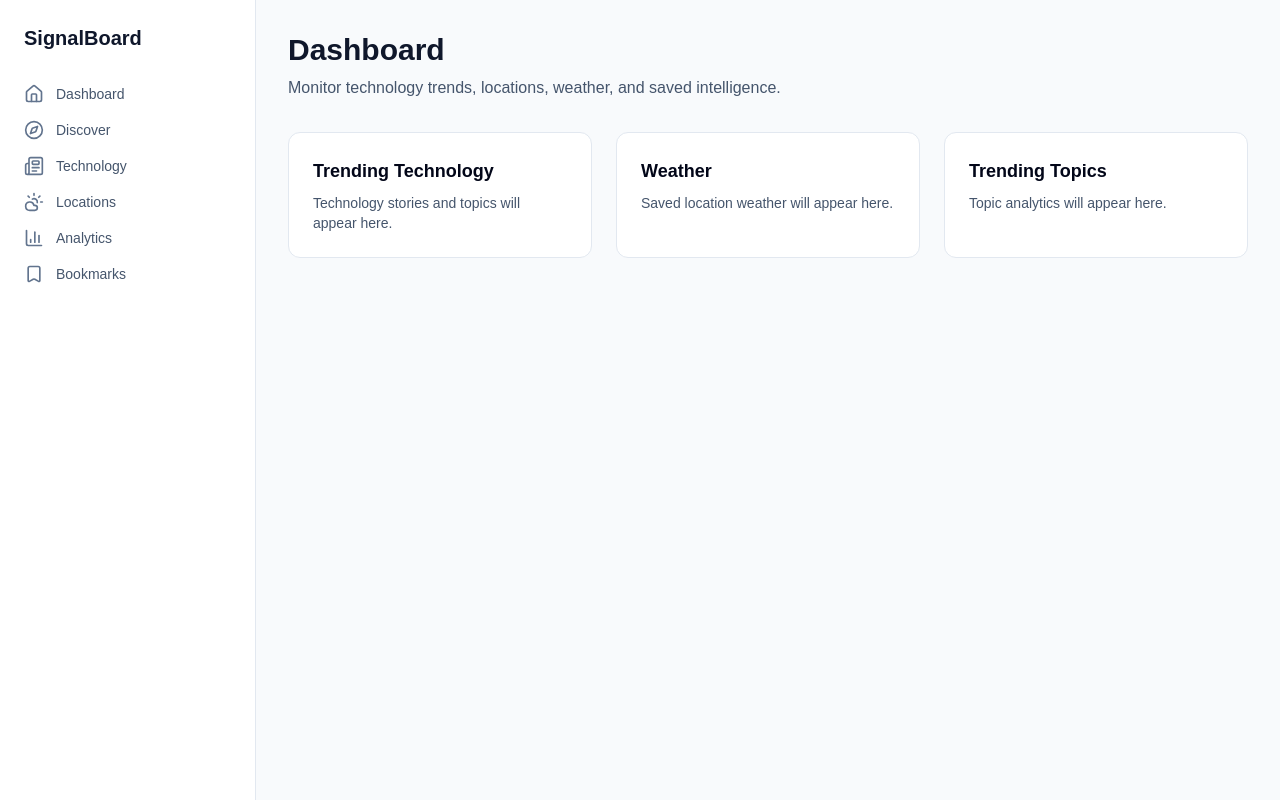
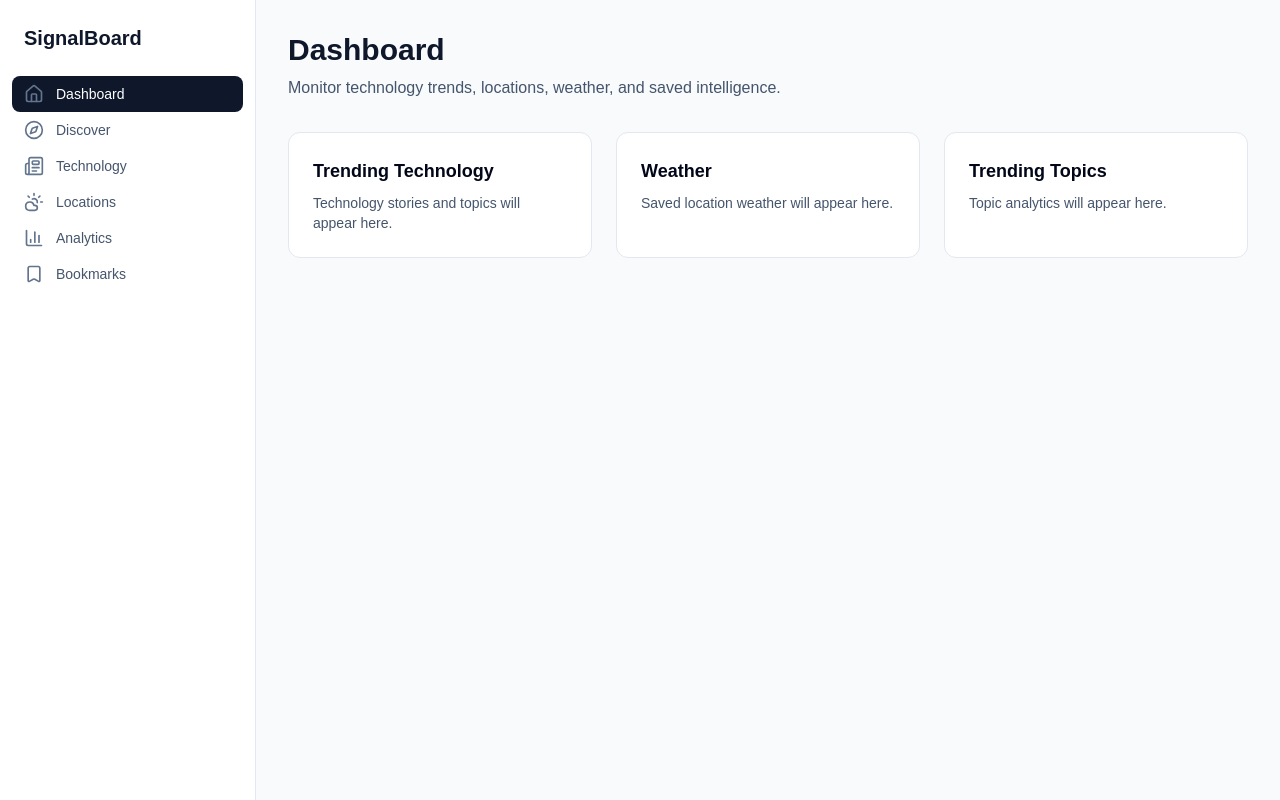
Before and after one commit to aooyebanjo/signalboard, a Next.js app: page / in a window 1280 px wide. Built offline with nearby package versions, Linux system fonts and the light colour scheme.

Commit message:
Ensured that a selection isActive upon clicking a navigation sidebar item

```diff
--- a/components/layout/sidebar.tsx
+++ b/components/layout/sidebar.tsx
@@ -1,3 +1,5 @@
+'use client'; // This is a client component
+
 import {
   BarChart3,
   Bookmark,
@@ -8,6 +10,7 @@ import {
 } from 'lucide-react';
 
 import Link from 'next/link';
+import { usePathname } from 'next/navigation';
 
 const navigation = [
   {
@@ -43,6 +46,9 @@ const navigation = [
 ];
 
 export function Sidebar() {
+  // Get the current pathname using the usePathname hook
+  const pathname = usePathname();
+
   return (
     <aside className='w-64 border-r border-slate-200 bg-white'>
       <div className='p-6'>
@@ -56,11 +62,17 @@ export function Sidebar() {
           const { label, icon, href } = item;
           const Icon = icon;
 
+          const isActive = pathname === href;
+
           return (
             <Link
               key={href}
               href={href}
-              className='flex items-center gap-3 rounded-lg px-3 py-2 text-sm text-slate-600 transition-colors hover:bg-slate-100 hover:text-slate-950'
+              className={`flex items-center gap-3 rounded-lg px-3 py-2 text-sm transition-colors ${
+                isActive
+                ? 'bg-slate-900 font-medium text-white'
+                : 'text-slate-600 hover:bg-slate-100 hover:text-slate-950'
+              }`}
             >
               <Icon size={18} className='w-5 h-5 text-slate-500' />
               {label}
```
